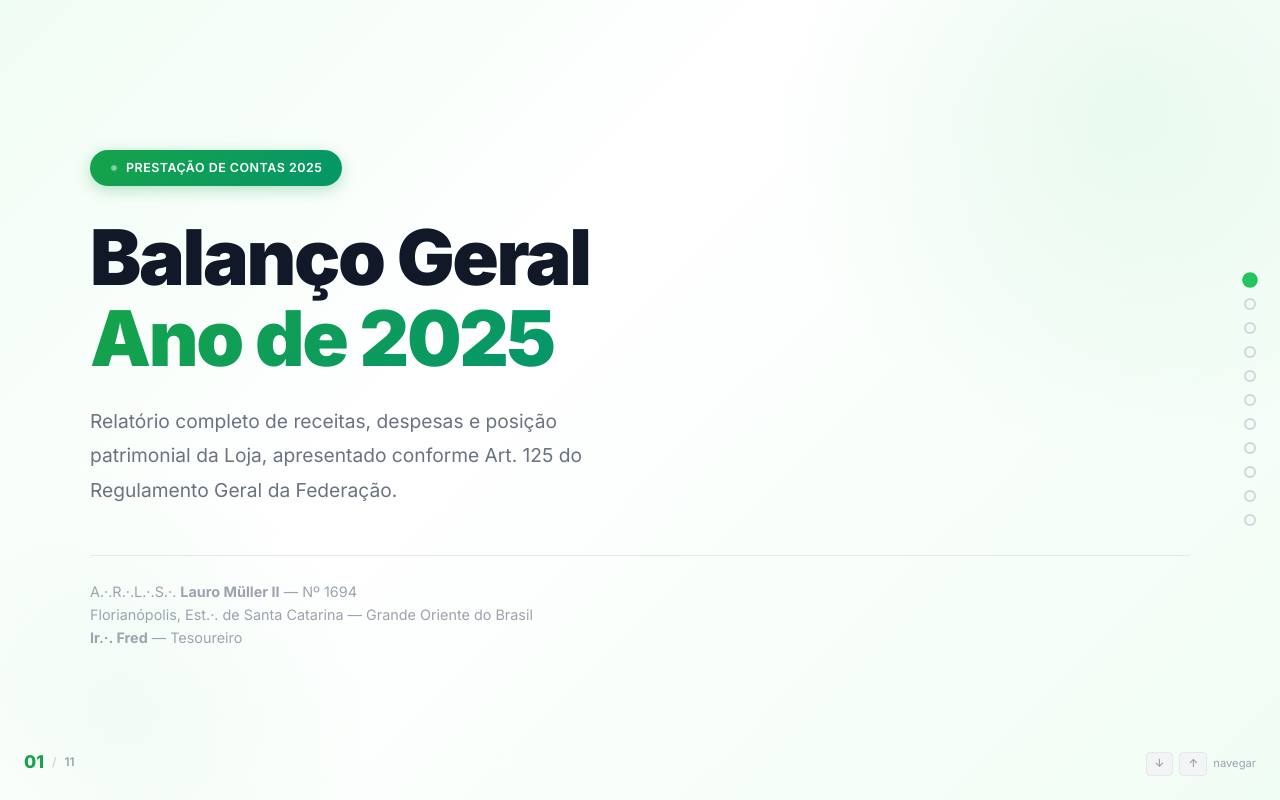
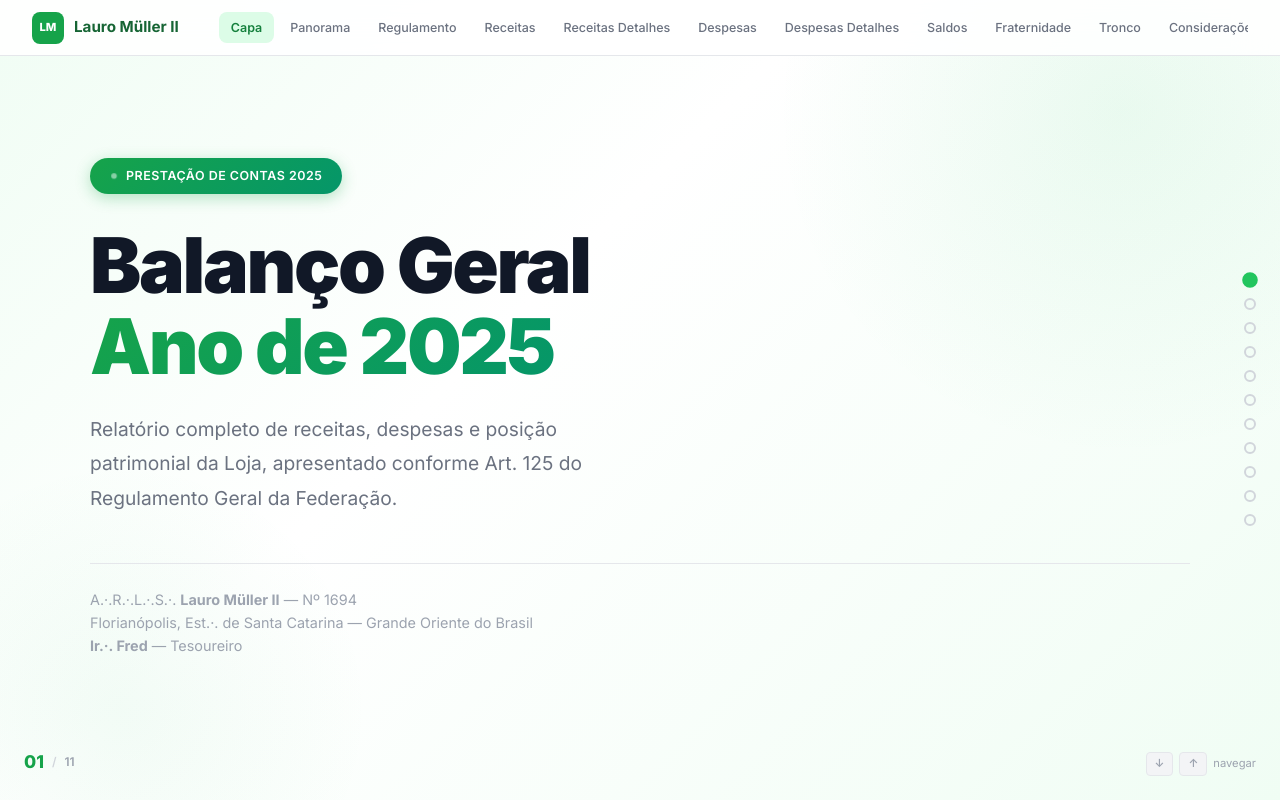
Before and after one commit to mkthunter/lauro-muller-contas, a plain HTML site: page index.html in a window 1280 px wide. Shown: the top 800 px of the page. Drawn offline with Linux system fonts and the light colour scheme.

Commit message:
Add top navigation bar with section links

```diff
--- a/index.html
+++ b/index.html
@@ -344,6 +344,35 @@
     /* ===== COUNTER ANIMATION ===== */
     .count-up{font-variant-numeric:tabular-nums}
 
+    /* ===== TOP NAV ===== */
+    .top-nav{
+      position:fixed;top:0;left:0;right:0;z-index:250;height:56px;
+      background:rgba(255,255,255,.88);backdrop-filter:blur(20px);
+      border-bottom:1px solid var(--n200);display:flex;align-items:center;
+      padding:0 2rem;gap:1.5rem;
+    }
+    .top-nav .nav-logo{
+      display:flex;align-items:center;gap:10px;font-weight:700;font-size:.95rem;
+      color:var(--g800);flex-shrink:0;margin-right:1rem;
+    }
+    .top-nav .nav-logo .nav-icon{
+      width:32px;height:32px;background:var(--g600);border-radius:8px;
+      display:flex;align-items:center;justify-content:center;color:#fff;
+      font-weight:800;font-size:.7rem;
+    }
+    .top-nav .nav-links{
+      display:flex;gap:4px;overflow-x:auto;flex:1;-ms-overflow-style:none;
+      scrollbar-width:none;
+    }
+    .top-nav .nav-links::-webkit-scrollbar{display:none}
+    .top-nav .nav-link{
+      text-decoration:none;color:var(--n500);font-size:.78rem;font-weight:500;
+      padding:6px 12px;border-radius:8px;white-space:nowrap;transition:all .2s;
+    }
+    .top-nav .nav-link:hover{color:var(--g700);background:var(--g50)}
+    .top-nav .nav-link.active{color:var(--g700);background:var(--g100);font-weight:600}
+    .slide{padding-top:5rem}
+
     /* ===== RESPONSIVE ===== */
     @media(max-width:768px){
       .bento{grid-template-columns:1fr}
@@ -362,8 +391,29 @@
 </head>
 <body>
 
+<!-- TOP NAV -->
+<nav class="top-nav">
+  <div class="nav-logo">
+    <div class="nav-icon">LM</div>
+    Lauro Müller II
+  </div>
+  <div class="nav-links" id="topNavLinks">
+    <a href="#s1" class="nav-link active">Capa</a>
+    <a href="#s2" class="nav-link">Panorama</a>
+    <a href="#s3" class="nav-link">Regulamento</a>
+    <a href="#s4" class="nav-link">Receitas</a>
+    <a href="#s5" class="nav-link">Receitas Detalhes</a>
+    <a href="#s6" class="nav-link">Despesas</a>
+    <a href="#s7" class="nav-link">Despesas Detalhes</a>
+    <a href="#s8" class="nav-link">Saldos</a>
+    <a href="#s9" class="nav-link">Fraternidade</a>
+    <a href="#s10" class="nav-link">Tronco</a>
+    <a href="#s11" class="nav-link">Considerações</a>
+  </div>
+</nav>
+
 <!-- PROGRESS BAR -->
-<div class="progress-bar" id="progressBar"></div>
+<div class="progress-bar" id="progressBar" style="top:56px"></div>
 
 <!-- NAV DOTS -->
 <div class="nav-dots" id="navDots"></div>
@@ -930,6 +980,12 @@ const slideObserver = new IntersectionObserver((entries) => {
       document.querySelectorAll('.nav-dot').forEach((d, i) => {
         d.classList.toggle('active', i === idx);
       });
+      // Update top nav active link
+      const navLinks = document.querySelectorAll('.top-nav .nav-link');
+      navLinks.forEach((link, i) => {
+        link.classList.toggle('active', i === idx);
+        if (i === idx) link.scrollIntoView({behavior:'smooth', block:'nearest', inline:'center'});
+      });
     }
   });
 }, {threshold: 0.5});
```
